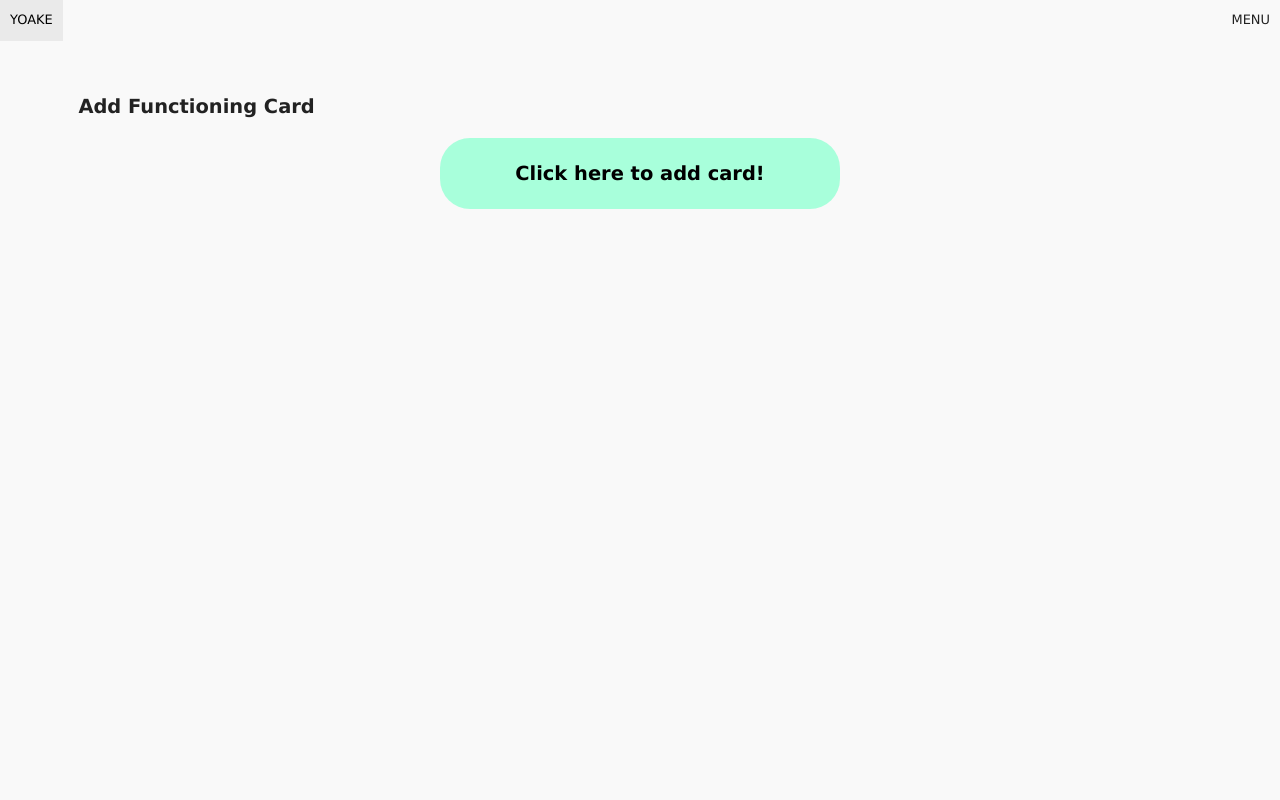
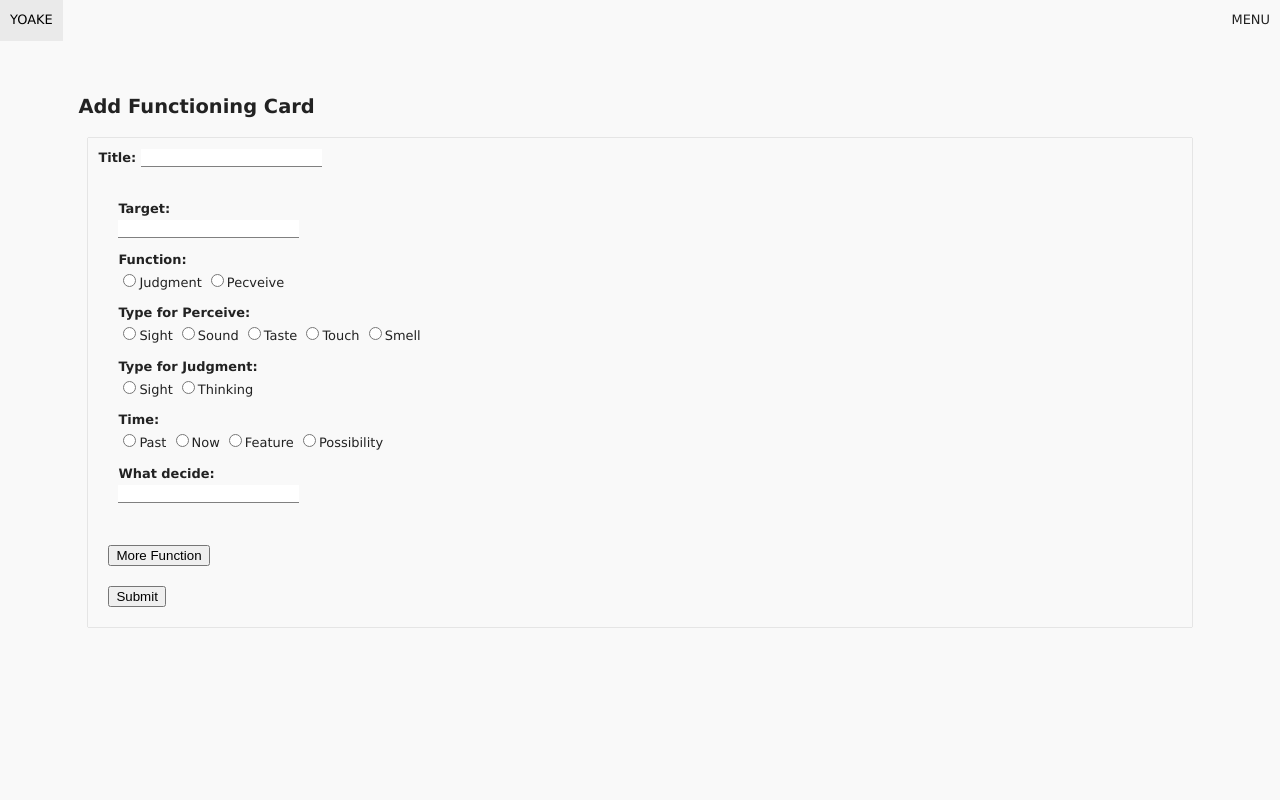
Before and after one commit to sanflog/yoakeNext, a Next.js app: page /thinkingAnalyzer/addCard/addCard in a window 1280 px wide. Shown: the top 800 px of the page. Built offline with nearby package versions, Linux system fonts and the light colour scheme.

Commit message:
change_where_LoadPage_component_is

```diff
--- a/pages/thinkingAnalyzer/addCard/addCard.jsx
+++ b/pages/thinkingAnalyzer/addCard/addCard.jsx
@@ -5,14 +5,7 @@ import Layout from '../../../components/layout.jsx';
 import utilStyles from '/styles/utils.module.css';
 import styles from './addCard.module.css';
 
-function AddCardForm({showForm}) {
-
-	if (!showForm) {
-
-		return null;
-
-	} else {
-
+function AddCardForm() {
 	return (
 		<div className={` ${styles.addCardForm} ${utilStyles.fadeIn} `} >
 			<form>
@@ -82,33 +75,15 @@ function AddCardForm({showForm}) {
 		</div>
 	);
 }
-}
-
-function AddCardButton({ addCardButtonHandler }) {
-	return (
-		<div className={styles.addCardButton}>
-			<a onClick={() => addCardButtonHandler()}>
-				Click here to add card!
-			</a>
-		</div>
-	);
-}
 
 export default function ListCard() {
-	const [showForm, setShowForm] = useState(false);
-
-	function addCardButtonHandler() {
-		setShowForm(!showForm);
-	}
-
 	return (
 		<Layout>
 			<section>
 
 				<h1>Add Functioning Card</h1>
 
-				<AddCardButton addCardButtonHandler={addCardButtonHandler} />
-				<AddCardForm showForm={showForm} />
+				<AddCardForm />
 
 			</section>
 		</Layout>
```
Lines whose indentation alone changed are shown as unchanged.
